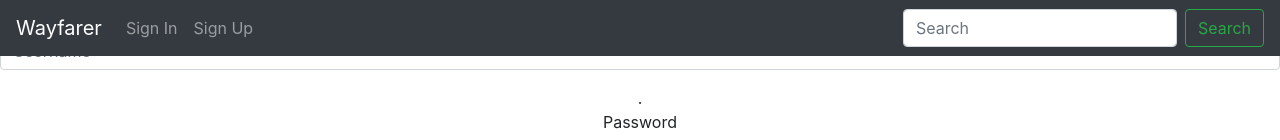
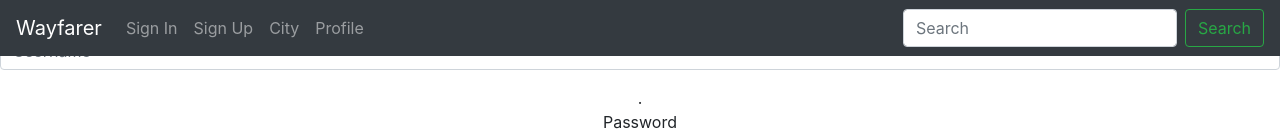
Before and after one commit to ryderjenkins/oasis-frontend, a React (Create React App) app: page /User in a window 1280 px wide. Shown: the top 140 px of the page. Built offline with nearby package versions, Linux system fonts and the light colour scheme.

Commit message:
add new profile and user routes just to see hard coded data

```diff
--- a/src/components/NavBar/NavBar.js
+++ b/src/components/NavBar/NavBar.js
@@ -13,6 +13,8 @@
             <Nav className="mr-auto">
               <Nav.Link href="/User">Sign In</Nav.Link>
               <Nav.Link href="/post">Sign Up</Nav.Link>
+              <Nav.Link href="/city">City</Nav.Link>
+              <Nav.Link href="/profile">Profile</Nav.Link>
             </Nav>
             <Form inline>
               <FormControl
```
